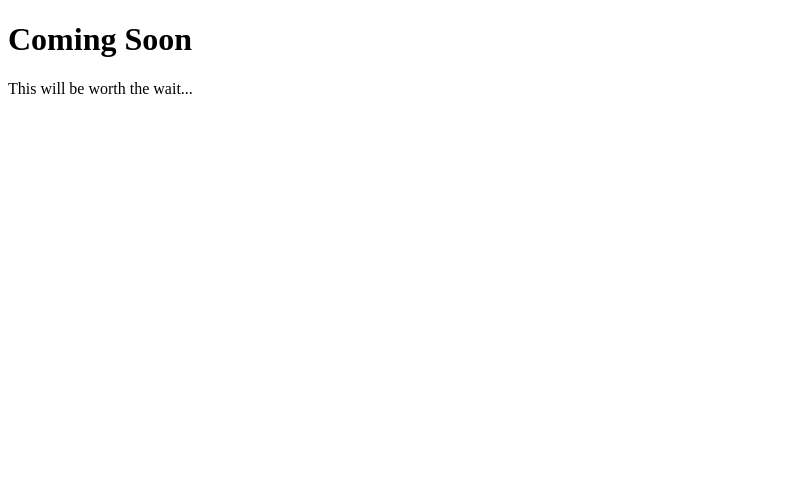
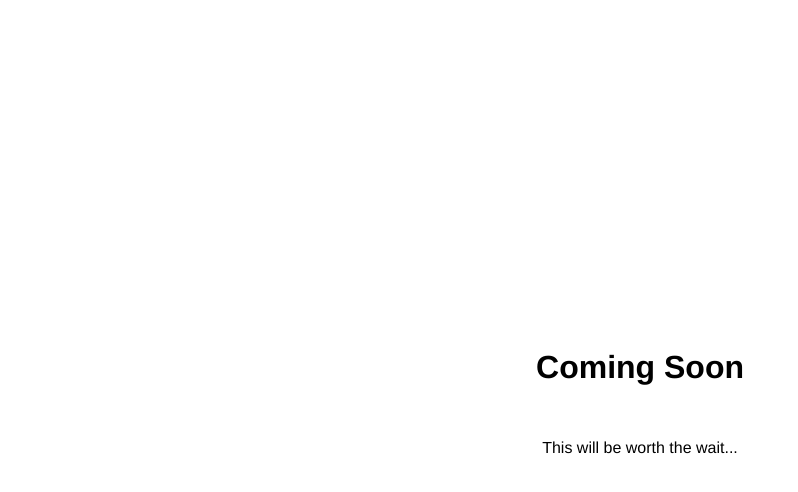
Before and after one commit to 5F8575tree/git-101, a plain HTML site: page index.html in a window 1280 px wide. Shown: the whole page, without its empty margins (0-798 px from the left). Drawn offline with Linux system fonts and the light colour scheme.

Commit message:
center the text on the page

```diff
--- a/index.html
+++ b/index.html
@@ -3,11 +3,13 @@
 <head>
 	<meta charset="utf-8">
 	<meta name="viewport" content="width=device-width, initial-scale=1">
+	<link rel="stylesheet" type="text/css" href="style.css">
 	<title></title>
 </head>
 <body>
-	<h1>Coming Soon</h1>
-	<p>This will be worth the wait...</p>
-
+	<div class="container">
+		<h1>Coming Soon</h1>
+		<p>This will be worth the wait...</p>
+	</div>
 </body>
 </html>
--- /dev/null
+++ b/style.css
@@ -0,0 +1,13 @@
+body {
+	font-family: Helvetica;
+	margin: 0;
+}
+
+.container {
+	display: flex;
+	align-items: center;
+	justify-content: center;
+	height: 100vh;
+	gap: 1rem;
+	flex-direction: column;
+}
```
